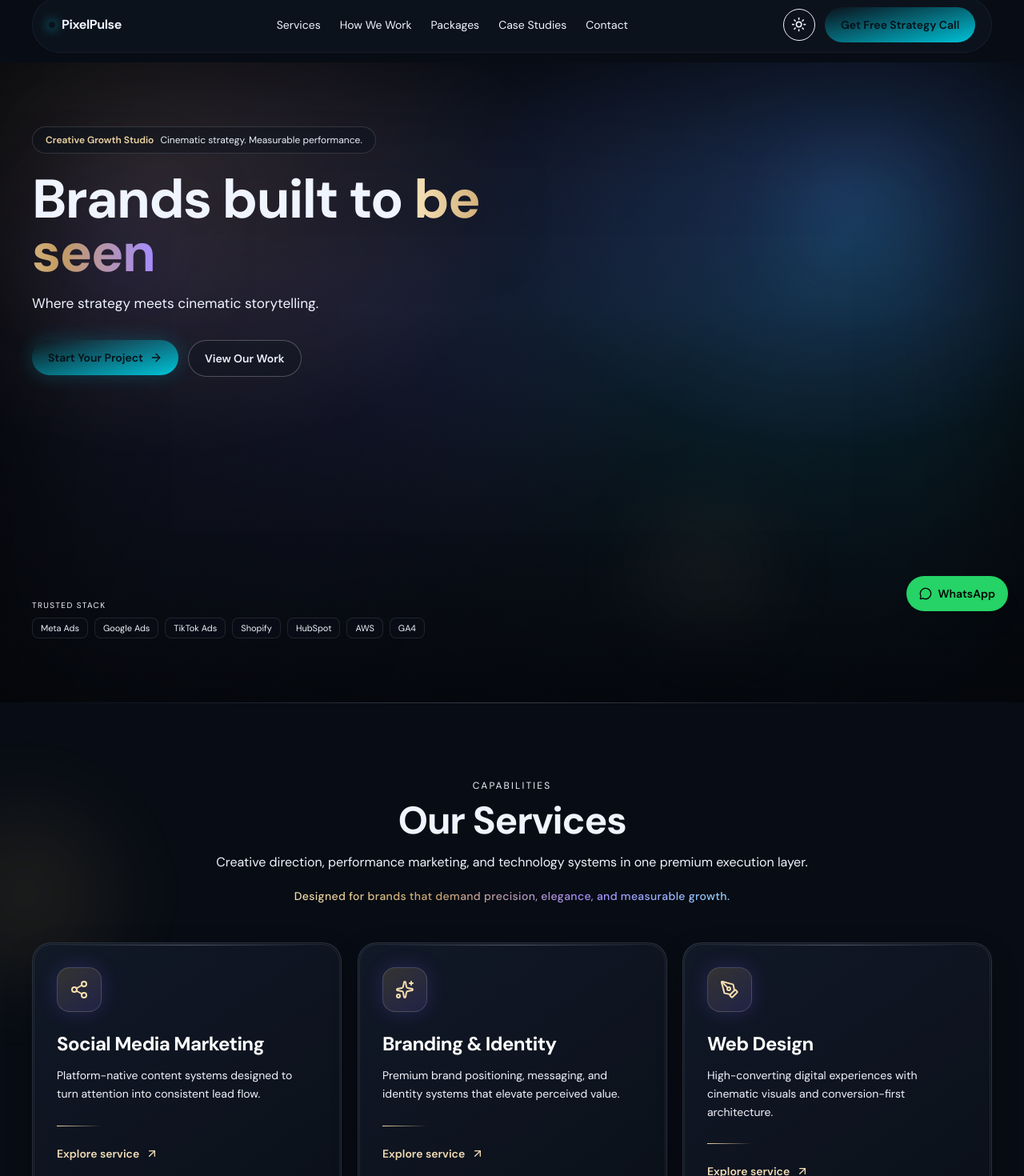
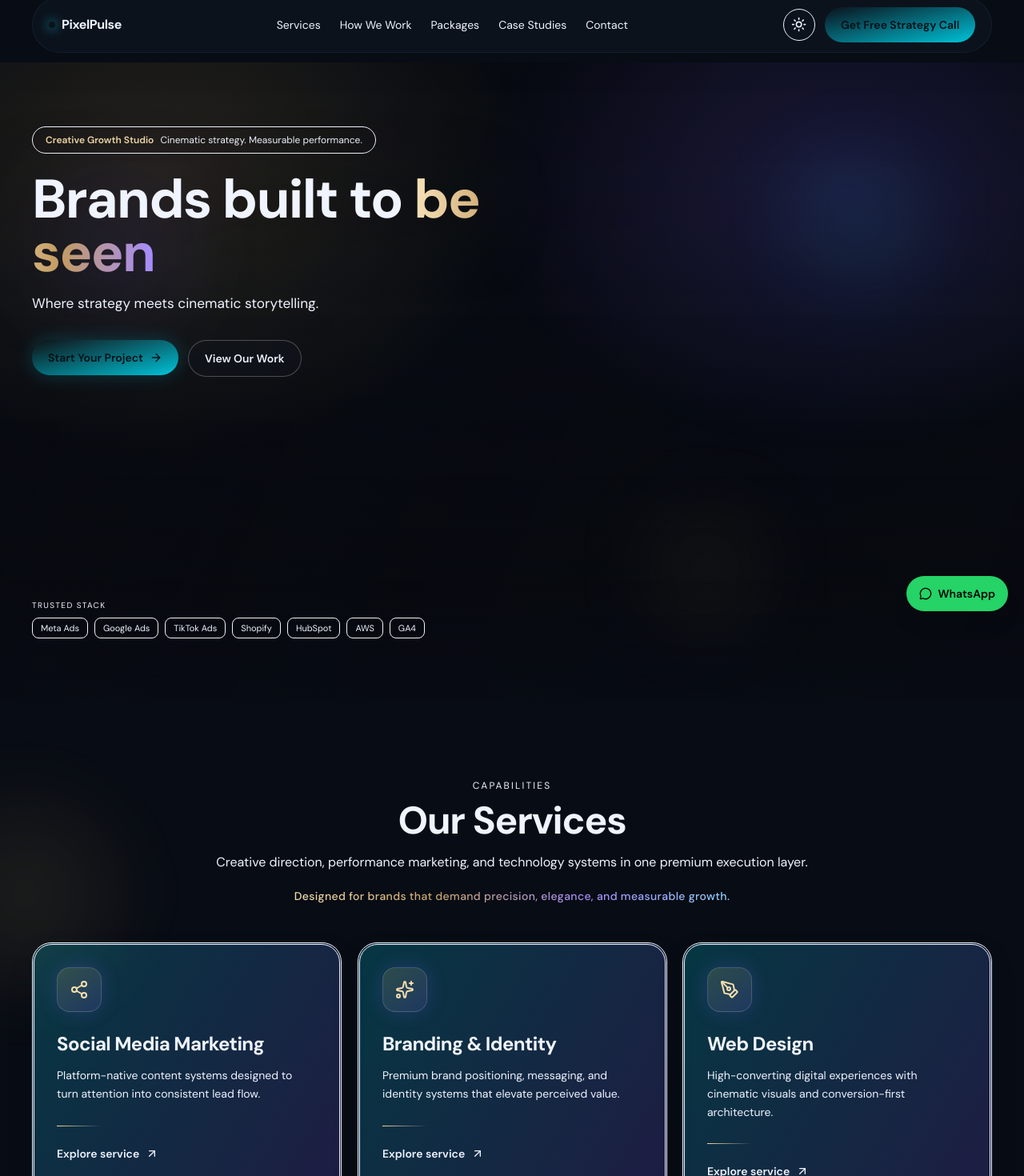
Before and after one commit to mahmoodatef998-glitch/PIXEL-AGENCY, a Next.js app: page / in a window 1280 px wide. Shown: the part 16-1486 px from the top of the page at 80% size. Built offline with nearby package versions, Linux system fonts and the light colour scheme.

Commit message:
style: refine light mode colors and theme-aware sections

```diff
--- a/app/globals.css
+++ b/app/globals.css
@@ -2,14 +2,14 @@
 @import "../styles/tokens.css";
 
 :root {
-  --bg: #FFFFFF;
-  --surface: #F8FAFC;
+  --bg: #F8FAFC;
+  --surface: #FFFFFF;
   --surface2: #F1F5F9;
   --border: #E2E8F0;
-  --accent: #00B4D8;
-  --purple: #6D28D9;
+  --accent: #0284C7;
+  --purple: #7C3AED;
   --text: #0F172A;
-  --muted: #64748B;
+  --muted: #475569;
 }
 
 .dark {
--- a/sections/faq-blog-section.tsx
+++ b/sections/faq-blog-section.tsx
@@ -20,7 +20,7 @@
           <div className="mt-6 space-y-3">
             {faqs.map((faq, i) => (
               <Reveal key={faq.q} delay={i * 0.04}>
-                <article className="rounded-xl border border-border bg-bg p-4">
+                <article className="rounded-xl border border-border bg-surface2/30 p-4">
                   <h3 className="text-sm font-semibold">{faq.q}</h3>
                   <p className="mt-2 text-sm text-muted">{faq.a}</p>
                 </article>
@@ -37,7 +37,7 @@
           <div className="mt-6 space-y-3">
             {posts.slice(0, 3).map((post, i) => (
               <Reveal key={post.slug} delay={i * 0.04}>
-                <Link href={`/blog/${post.slug}`} className="block rounded-xl border border-border bg-bg p-4 transition hover:border-accent">
+                <Link href={`/blog/${post.slug}`} className="block rounded-xl border border-border bg-surface2/30 p-4 transition hover:border-accent">
                   <p className="text-xs uppercase tracking-[0.08em] text-purple">
                     {post.category} • {post.readTime}
                   </p>
--- a/sections/hero-section.tsx
+++ b/sections/hero-section.tsx
@@ -30,18 +30,18 @@
 
         {/* Fallback while video loads */}
         <div
-          className={`absolute inset-0 bg-[radial-gradient(circle_at_22%_18%,rgba(123,97,255,0.35)_0%,rgba(123,97,255,0)_52%),radial-gradient(circle_at_82%_28%,rgba(0,229,255,0.2)_0%,rgba(0,229,255,0)_56%),linear-gradient(145deg,#090d15_0%,#0f1725_55%,#0a0f17_100%)] transition-opacity duration-1000 ${videoReady ? "opacity-0" : "opacity-100"}`}
+          className={`absolute inset-0 bg-surface transition-opacity duration-1000 ${videoReady ? "opacity-0" : "opacity-100"}`}
         />
       </div>
 
       {/* Cinematic overlays */}
       <div
         aria-hidden
-        className="pointer-events-none absolute inset-0 z-[1] bg-[linear-gradient(180deg,rgba(7,9,14,0.54)_0%,rgba(7,9,14,0.24)_38%,rgba(7,9,14,0.68)_82%,#080C14_100%)] will-change-transform"
+        className="pointer-events-none absolute inset-0 z-[1] cinematic-overlay will-change-transform"
       />
       <div
         aria-hidden
-        className="pointer-events-none absolute inset-0 z-[1] bg-[linear-gradient(112deg,rgba(10,12,18,0.78)_0%,rgba(10,12,18,0.32)_42%,rgba(10,12,18,0.08)_70%,rgba(10,12,18,0.24)_100%)] will-change-transform"
+        className="pointer-events-none absolute inset-0 z-[1] opacity-50 dark:opacity-100 bg-[linear-gradient(112deg,rgba(10,12,18,0.78)_0%,rgba(10,12,18,0.32)_42%,rgba(10,12,18,0.08)_70%,rgba(10,12,18,0.24)_100%)] will-change-transform"
       />
       <div
         aria-hidden
@@ -49,7 +49,7 @@
       />
       <div
         aria-hidden
-        className="pointer-events-none absolute inset-0 z-[1] shadow-[inset_0_0_180px_rgba(0,0,0,0.6)] will-change-transform"
+        className="pointer-events-none absolute inset-0 z-[1] shadow-[inset_0_0_180px_rgba(0,0,0,0.6)] dark:block hidden will-change-transform"
       />
       <div
         aria-hidden
@@ -82,7 +82,7 @@
             initial={{ opacity: 0, y: 18 }}
             animate={{ opacity: 1, y: 0 }}
             transition={{ duration: 0.6 }}
-            className="inline-flex items-center gap-2 rounded-full border border-white/14 bg-[color-mix(in_oklab,var(--surface)_46%,transparent)] px-4 py-2 text-xs text-muted backdrop-blur-md"
+            className="inline-flex items-center gap-2 rounded-full border border-border bg-surface/50 px-4 py-2 text-xs text-muted backdrop-blur-md"
           >
             <span className="text-[#F2D9A6] font-semibold">Creative Growth Studio</span> Cinematic strategy. Measurable performance.
           </motion.div>
@@ -139,7 +139,7 @@
             {tools.map((tool) => (
               <span
                 key={tool}
-                className="rounded-lg border border-white/10 bg-[color-mix(in_oklab,var(--surface)_28%,transparent)] px-2.5 py-1 text-[11px] text-muted/85 backdrop-blur-sm"
+                className="rounded-lg border border-border bg-surface/50 px-2.5 py-1 text-[11px] text-muted backdrop-blur-sm"
               >
                 {tool}
               </span>
--- a/sections/process-pricing-section.tsx
+++ b/sections/process-pricing-section.tsx
@@ -24,7 +24,7 @@
               ["Scale", "Monthly strategy loops tied to revenue outcomes."]
             ].map(([title, desc], idx) => (
               <Reveal key={title} delay={idx * 0.06}>
-                <article className="rounded-2xl border border-border bg-bg p-5">
+                <article className="rounded-2xl border border-border bg-surface2/50 p-5">
                   <div className="mb-3 inline-flex size-9 items-center justify-center rounded-full border border-accent text-sm font-bold text-accent">
                     {idx + 1}
                   </div>
@@ -53,8 +53,8 @@
               <article
                 className={`relative h-full rounded-2xl border p-6 overflow-hidden ${
                   plan.featured
-                    ? "border-accent bg-[color-mix(in_oklab,var(--accent)_10%,var(--surface))] shadow-glow"
-                    : "glass border-border hover:border-[color-mix(in_oklab,var(--accent)_40%,var(--border))]"
+                    ? "border-accent bg-accent/5 dark:bg-accent/10 shadow-glow"
+                    : "border-border hover:border-accent bg-surface/50"
                 }`}
               >
                 <div
--- a/sections/services-section.tsx
+++ b/sections/services-section.tsx
@@ -70,11 +70,11 @@
       />
       <div
         aria-hidden
-        className="pointer-events-none absolute inset-x-0 top-0 h-px bg-gradient-to-r from-transparent via-white/20 to-transparent"
+        className="pointer-events-none absolute inset-x-0 top-0 h-px bg-gradient-to-r from-transparent via-border to-transparent"
       />
       <div
         aria-hidden
-        className="pointer-events-none absolute inset-x-0 bottom-0 h-px bg-gradient-to-r from-transparent via-white/10 to-transparent"
+        className="pointer-events-none absolute inset-x-0 bottom-0 h-px bg-gradient-to-r from-transparent via-border/50 to-transparent"
       />
 
       <div className="container relative z-10">
@@ -99,23 +99,23 @@
 
             return (
               <Reveal key={service.title} delay={i * 0.05}>
-                <article className="group relative h-full overflow-hidden rounded-[24px] border border-white/12 bg-[linear-gradient(145deg,rgba(18,26,40,0.95),rgba(12,17,27,0.9))] p-[1px] shadow-[0_14px_34px_rgba(0,0,0,0.24)] will-change-transform transition-all duration-400 hover:-translate-y-1 hover:shadow-[0_20px_50px_rgba(0,0,0,0.3)]">
-                  <div className="absolute inset-0 rounded-[24px] opacity-0 transition-opacity duration-500 group-hover:opacity-100 bg-[linear-gradient(120deg,rgba(255,214,120,0.35),rgba(180,140,255,0.25),rgba(90,174,255,0.32))]" />
-                  <div className="relative h-full rounded-[23px] border border-white/8 bg-surface2/90 p-7">
-                    <span className="pointer-events-none absolute inset-x-7 top-0 h-px bg-gradient-to-r from-transparent via-white/25 to-transparent" />
+                <article className="group relative h-full overflow-hidden rounded-[24px] border border-border bg-surface2/40 p-[1px] shadow-[0_14px_34px_rgba(0,0,0,0.1)] dark:shadow-[0_14px_34px_rgba(0,0,0,0.24)] will-change-transform transition-all duration-400 hover:-translate-y-1 hover:shadow-[0_20px_50px_rgba(0,0,0,0.15)] dark:hover:shadow-[0_20px_50px_rgba(0,0,0,0.3)]">
+                  <div className="absolute inset-0 rounded-[24px] opacity-0 transition-opacity duration-500 group-hover:opacity-100 bg-[linear-gradient(120deg,var(--accent),var(--purple))] opacity-20 dark:opacity-40" />
+                  <div className="relative h-full rounded-[23px] border border-border/50 bg-surface/90 p-7">
+                    <span className="pointer-events-none absolute inset-x-7 top-0 h-px bg-gradient-to-r from-transparent via-border to-transparent" />
 
                     <div className="inline-flex size-14 items-center justify-center rounded-2xl border border-white/15 bg-[linear-gradient(145deg,rgba(255,214,120,0.15),rgba(123,97,255,0.16))] text-[#F6DEAE] shadow-[0_0_24px_rgba(123,97,255,0.22)] transition-transform duration-300 group-hover:scale-105 group-hover:-rotate-2">
                       <Icon className="size-6" />
                     </div>
 
-                    <h3 className="mt-6 font-display text-2xl font-bold tracking-tight text-white">{service.title}</h3>
+                    <h3 className="mt-6 font-display text-2xl font-bold tracking-tight text-text">{service.title}</h3>
                     <p className="mt-3 text-sm leading-relaxed text-muted">{service.description}</p>
 
                     <div className="mt-7 h-px w-14 bg-gradient-to-r from-[#F0D7A3] to-transparent transition-all duration-500 group-hover:w-24" />
 
                     <Link
                       href={href}
-                      className="mt-6 inline-flex items-center gap-2 text-sm font-semibold text-[#F2DEB6] transition-colors hover:text-accent"
+                      className="mt-6 inline-flex items-center gap-2 text-sm font-semibold text-accent transition-colors hover:text-purple"
                     >
                       Explore service
                       <ArrowUpRight className="size-4 transition-transform duration-300 group-hover:translate-x-0.5 group-hover:-translate-y-0.5" />
```
Also changed, not shown: app/layout.tsx (line endings or trailing spaces).
